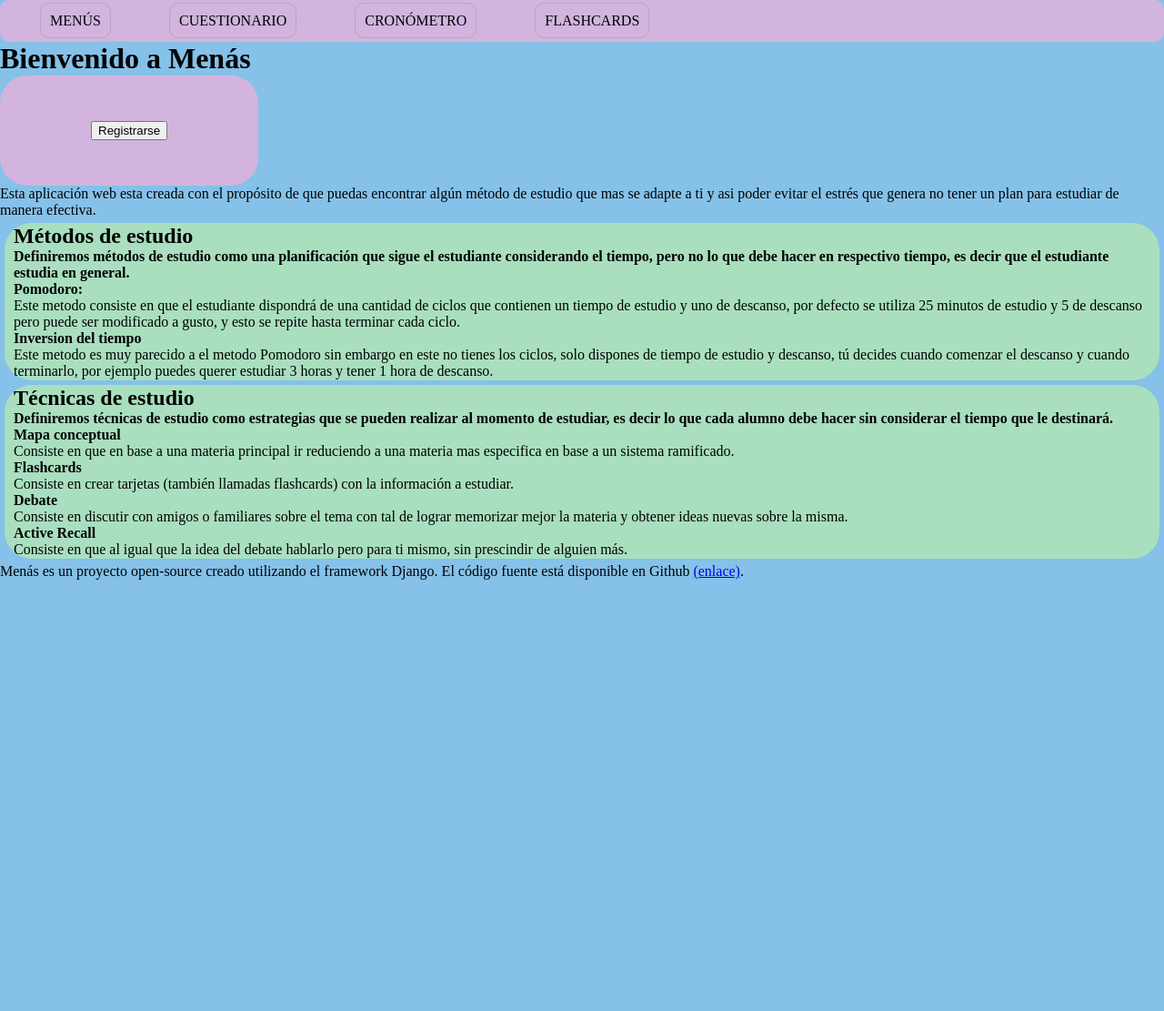
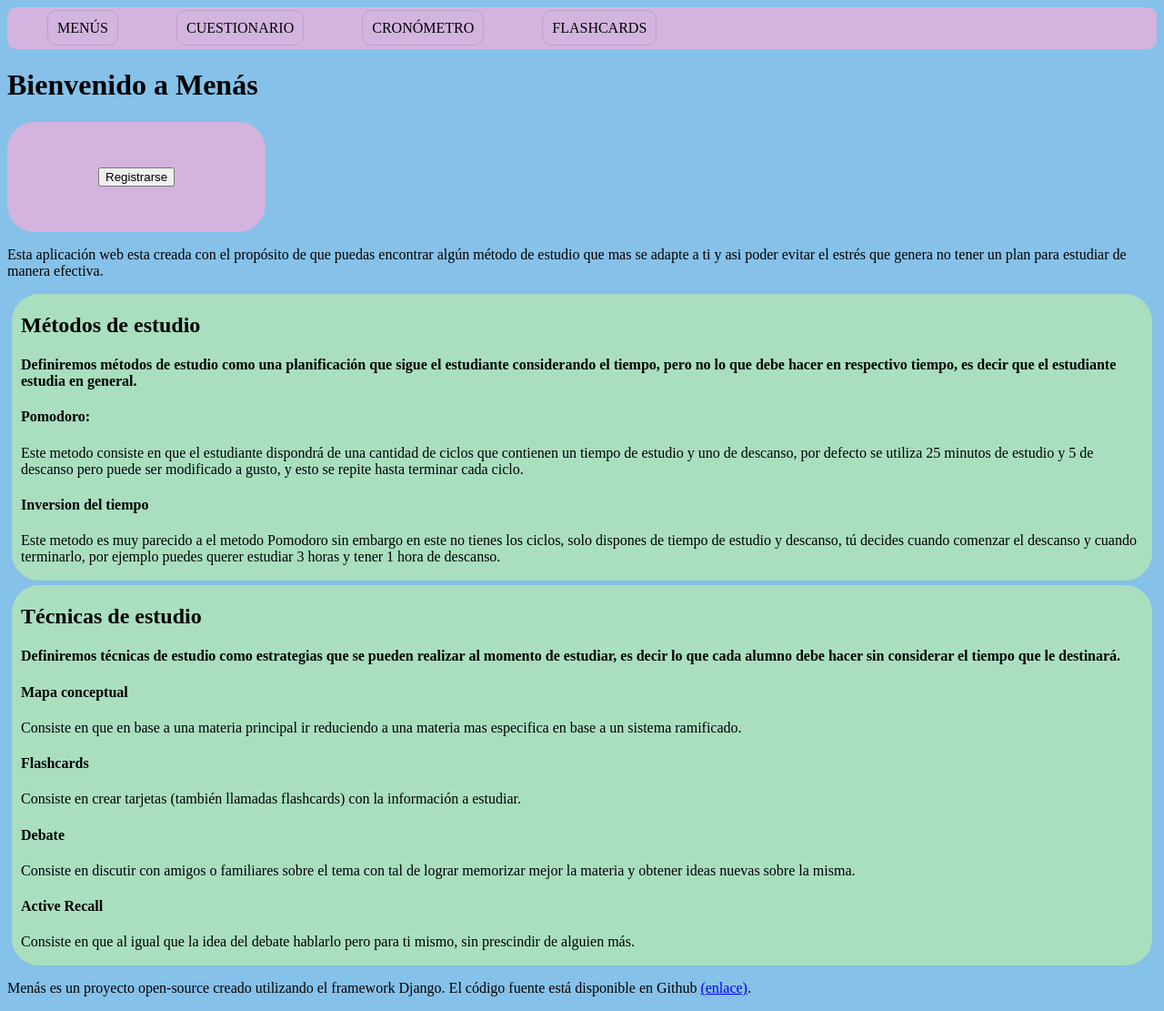
Before and after one commit to MasterJayanX/MenasProject, a Django app: page /menapp/menu/ in a window 1280 px wide. Shown: the whole page at 91% size. Before the commit the page ends 637 px from the top, so only its background shows below. Run offline with Django 4.2, Linux system fonts and the light colour scheme.

Commit message:
Update menu.html

```diff
--- a/menapp/templates/menu.html
+++ b/menapp/templates/menu.html
@@ -5,9 +5,7 @@
         <title>Men&aacute;s</title>
         <meta charset="utf-8">
         <style>
-            *{
-                margin:0
-            }
+
             html{
                 background-color: #85c1e9;
             }
```
